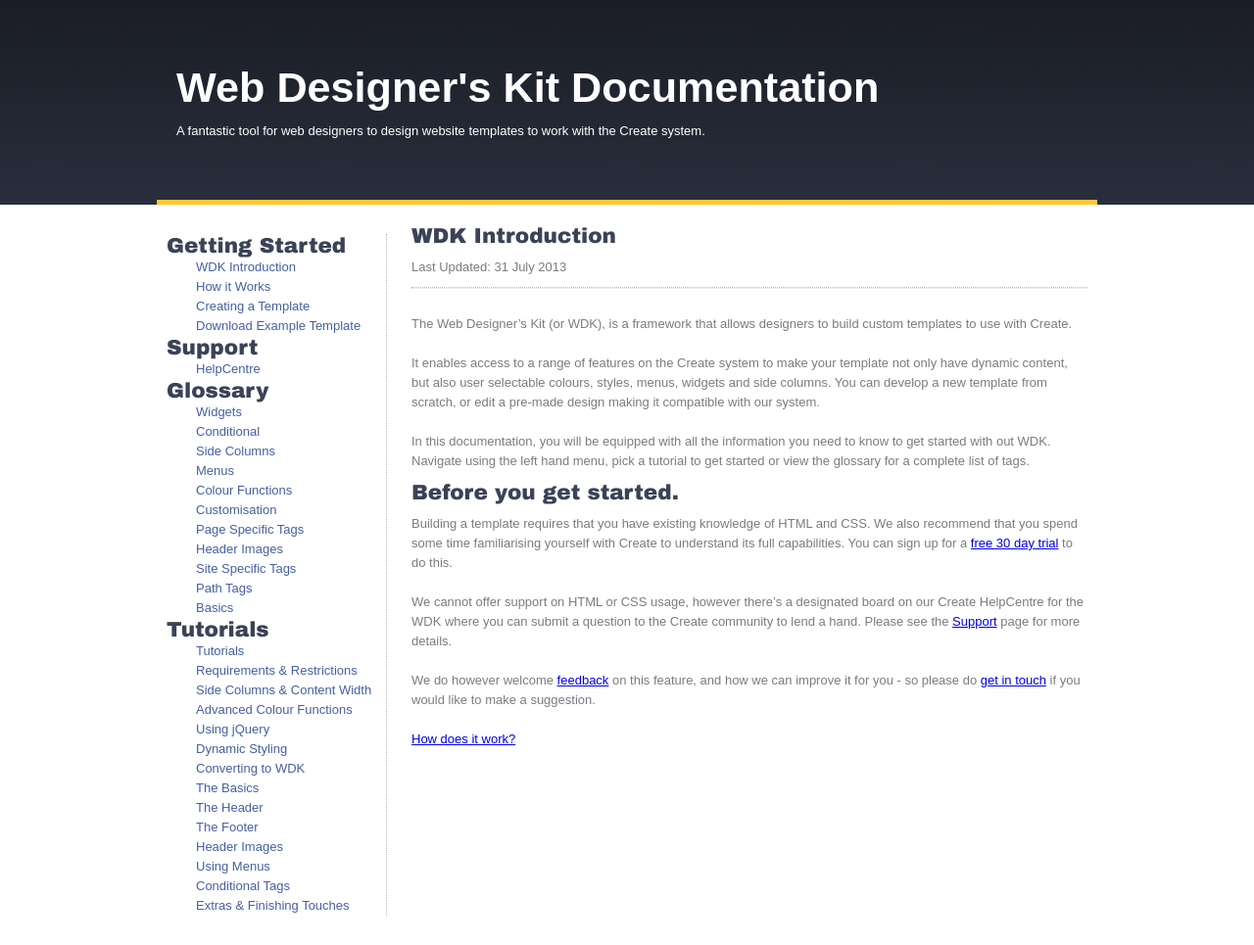
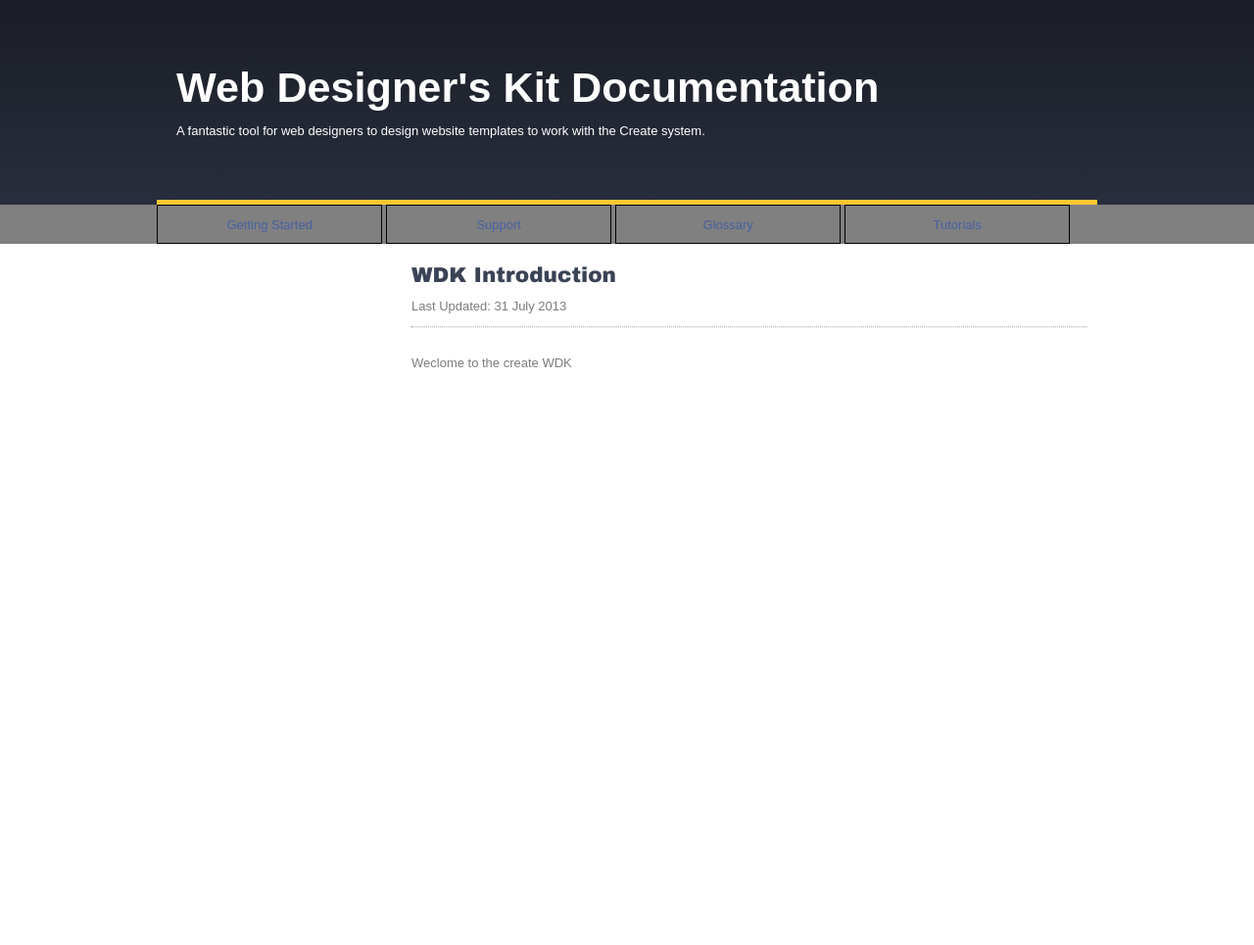
Before and after one commit to createdotnet/wdk, a Jekyll site: the page built from 01index.md, in a window 1280 px wide. Shown: the whole page at 98% size. Built offline with Jekyll 4.4.1, drawn with Linux system fonts in a browser that asks for light colours; after the commit the page ends 900 px from its top, so only the background shows below that.

Commit message:
change to new navigation style and sub menus

```diff
--- a/01index.md
+++ b/01index.md
@@ -1,25 +1,9 @@
 ---
-layout: layout
+layout: main
 title: WDK Introduction
-group: getting-started
 last-updated: 31-07-2013
 permalink: "index.html"
 ---
 
 
-The Web Designer's Kit (or WDK), is a framework that allows designers to build custom templates to use with Create.
-
-It enables access to a range of features on the Create system to make your template not only have dynamic content, but also user selectable colours, styles, menus, widgets and side columns. You can develop a new template from scratch, or edit a pre-made design making it compatible with our system.
-
-In this documentation, you will be equipped with all the information you need to know to get started with out WDK. Navigate using the left hand menu, pick a tutorial to get started or view the glossary for a complete list of tags.
-
-##Before you get started.
-
-Building a template requires that you have existing knowledge of HTML and CSS. We also recommend that you spend some time familiarising yourself with Create to understand its full capabilities. You can sign up for a [free 30 day trial](http://www.create.net/signup.phtml) to do this.
-
-We cannot offer support on HTML or CSS usage, however there's a designated board on our Create HelpCentre for the WDK where you can submit a question to the Create community to lend a hand. Please see the [Support](pages/support/01how-it-works.html) page for more details.
-
-We do however welcome [feedback](http://www.create.net/contact.phtml?showpage=contactform) on this feature, and how we can improve it for you - so please do [get in touch](http://www.create.net/contact.phtml?showpage=contactform) if you would like to make a suggestion.
-
-
-[How does it work?](index.html)
+Weclome to the create WDK
--- a/_includes/navigation-bars.html
+++ b/_includes/navigation-bars.html
@@ -6,85 +6,15 @@
   </div>
 </header>
 
-<div class="container">
-
-<nav class="side-nav" role="navigation">
-
-<!-- This navigation bar creates seperate unordered lists containing all pages in each catergory. Each page has a 'group' assigned to it in its header, this determines which catergory of the navigation it appears in. -->
-<!-- By default, the pages order by last saved. For this reason, each list is sorted by "name" or filename. Hence why each page title is preceeded by a number. In order to over right this name in the final site, we can change the permalink in the head of each page. -->
+<nav class="top-nav">
+  <ul>
+    <li><a href="/pages/getting_started/wdk-introduction.html">Getting Started</a></li>
+    <li><a href="/pages/support/help-centre.html">Support</a></li>
+    <li><a href="/pages/glossary/glossary.html">Glossary</a></li>
+    <li><a href="/pages/tutorials/tutorials.html">Tutorials</a></li>
+  </ul>
+</nav>
 
 
 
-{% assign group = 'Getting Started' %}
-
-  <h2>{{group}}</h2> <!--display name of group as text-->
-    <ul>
-        {% assign sorted_pages = site.pages | sort:"name" %} <!-- sorts by file name -->
-        {% for node in sorted_pages %}
-          {% if group == node.group %} <!-- lists all pages with 'getting-started' as the group name -->
-                {% if page.url == node.url %} <!-- adds 'active' class if the page url and current url are the same -->
-                    <li class="active"><a href="{{node.url}}">{{node.title}}</a></li>
-                    {% else %}
-                    <li><a href="{{node.url}}">{{node.title}}</a></li>
-                {% endif %}
-          {% endif %}
-        {% endfor %}
-    </ul>
-
-
-
-{% assign group = 'Support' %}
-
-  <h2>{{group}}</h2> <!--display name of group as text-->
-    <ul>
-        {% assign sorted_pages = site.pages | sort:"name" %} <!-- sorts by file name -->
-        {% for node in sorted_pages %}
-          {% if group == node.group %} <!-- lists all pages with 'getting-started' as the group name -->
-                {% if page.url == node.url %} <!-- adds 'active' class if the page url and current url are the same -->
-                    <li class="active"><a href="{{node.url}}">{{node.title}}</a></li>
-                    {% else %}
-                    <li><a href="{{node.url}}">{{node.title}}</a></li>
-                {% endif %}
-          {% endif %}
-        {% endfor %}
-    </ul>
-
-
-
-
-{% assign group = 'Glossary' %}
-
-  <h2>{{group}}</h2> <!--display name of group as text-->
-    <ul>
-        {% assign sorted_pages = site.pages | sort:"name" %} <!-- sorts by file name -->
-        {% for node in sorted_pages %}
-          {% if group == node.group %} <!-- lists all pages with 'getting-started' as the group name -->
-                {% if page.url == node.url %} <!-- adds 'active' class if the page url and current url are the same -->
-                    <li class="active"><a href="{{node.url}}">{{node.title}}</a></li>
-                    {% else %}
-                    <li><a href="{{node.url}}">{{node.title}}</a></li>
-                {% endif %}
-          {% endif %}
-        {% endfor %}
-    </ul>
-
-
-
-{% assign group = 'Tutorials' %}
-
-  <h2>{{group}}</h2> <!--display name of group as text-->
-    <ul>
-        {% assign sorted_pages = site.pages | sort:"name" %} <!-- sorts by file name -->
-        {% for node in sorted_pages %}
-          {% if group == node.group %} <!-- lists all pages with 'getting-started' as the group name -->
-                {% if page.url == node.url %} <!-- adds 'active' class if the page url and current url are the same -->
-                    <li class="active"><a href="{{node.url}}">{{node.title}}</a></li>
-                    {% else %}
-                    <li><a href="{{node.url}}">{{node.title}}</a></li>
-                {% endif %}
-          {% endif %}
-        {% endfor %}
-    </ul>
-
-
-</nav>
+<div class="container">
--- a/_layouts/layout.html
+++ /dev/null
@@ -1,15 +0,0 @@
-{% include head.html %}
-{% include navigation-bars.html %}
-
-	<main class="language-markup">
-
-    	<h2>{{ page.title }}</h2>
-    	<p>Last Updated: {{ page.last-updated | date: "%-d %B %Y" }}</p>
-    	<hr>
-    	<br>
-		{{ content }}
-
-	</main>
-
-
-{% include foot.html %}
--- a/css/main.css
+++ b/css/main.css
@@ -70,10 +70,52 @@
 
 
 
+/* Main / Top Navigation Bar */
+
+.top-nav {
+	background-color: gray;
+	width: 100%;
+	box-styling: border-box;
+}
+
+.top-nav h1 {
+	margin: 15px 0;
+	color: #4560A2;
+}
+
+.top-nav ul {
+	list-style-type: none;
+	max-width: 960px;
+	margin: auto;
+}
+
+.top-nav li {
+	display: inline-block;
+	height: 40px;
+	width: 24%;
+	border: 1px solid black;
+	text-align: center;
+}
+
+.top-nav a {
+	display: block;
+	color: #4560A2;
+	text-decoration: none;
+	line-height: 3;
+}
+
+.top-nav li:hover {
+	background-color: #5f7bbf;
+}
+
+.top-nav li:hover a{
+	color: white;
+}
+
 
 /* Side Navigation Bar */
 
-.side-nav {
+.sub-menu {
 	float: left;
 	width: 235px;
 	padding: 0px 5px 0px 10px;
@@ -81,49 +123,14 @@
 	border-right: 1px dotted #b6b8ba;
 }
 
-.side-nav h1 {
+.sub-menu h1 {
 	margin: 15px 0;
 	color: #4560A2;
 }
 
-.side-nav ul {
+.sub-menu ul {
 	list-style-type: none;
-	margin-left: 30px;
-}
-
-.side-nav a {
-	color: #4560A2;
-	text-decoration: none;
-	line-height: 1.4;
-}
-
-.side-nav a:hover {
-	color: #5f7bbf;
-}
-
-.side-nav .active {
-	font-weight:bold;
-}
-
-
-
-
-
-/* Sub Menu Navigation Bar */
-
-.sub-menu {
-	background-color: #d8d8d8;
-	padding: 15px;
-}
-
-.sub-menu ul {
-	margin-left: 30px;
-}
-
-.sub-menu li {
-	list-style-type: none;
-	display: inline-block;
-	margin: 0px 10px;
+	margin-top: 20px;
 }
 
 .sub-menu a {
@@ -132,10 +139,19 @@
 	line-height: 1.4;
 }
 
+.sub-menu a:hover {
+	color: #5f7bbf;
+}
+
 .sub-menu .active {
 	font-weight:bold;
 }
 
+.sub-menu__nest {
+	margin-top: 0px !important;
+	margin-left: 20px;
+	margin-bottom: 5px;
+}
 
 
 
```
Also changed, not shown: README.md (+7 -2 lines), _layouts/basics.html (deleted, +0 -43 lines), _layouts/colour-functions.html (deleted, +0 -43 lines), _layouts/conditional.html (deleted, +0 -43 lines), _layouts/customisation.html (deleted, +0 -43 lines), _layouts/header-images.html (deleted, +0 -43 lines), _layouts/menus.html (deleted, +0 -43 lines), _layouts/page-specific-tags.html (deleted, +0 -43 lines), _layouts/path-tags.html (deleted, +0 -43 lines), _layouts/side-columns.html (deleted, +0 -43 lines), _layouts/site-specific-tags.html (deleted, +0 -43 lines), _layouts/widgets.html (deleted, +0 -43 lines), images/Logo.png (deleted).
